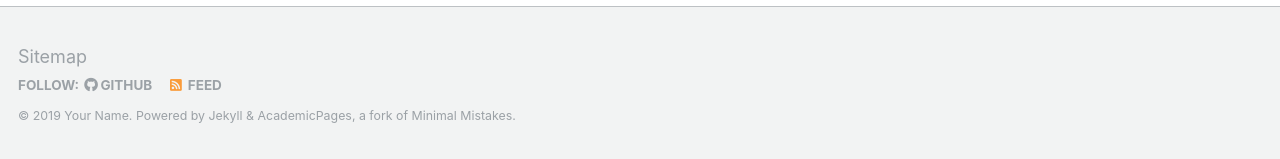
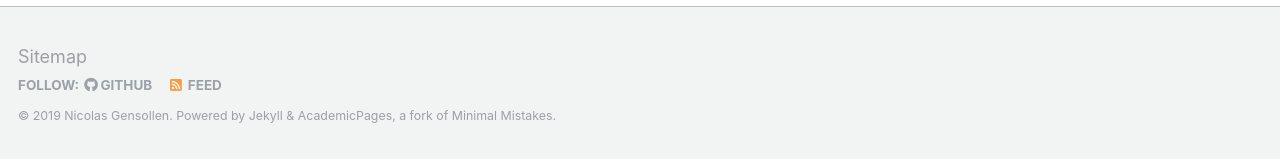
Before and after one commit to NicolasGensollen/nicolasgensollen.github.io, a Jekyll site: the page built from _pages/about.md, in a window 1280 px wide and 900 px high, scrolled down 2463 px. Shown: the part 738-897 px from the top of the window. Built offline with Jekyll 4.4.1, drawn with Linux system fonts in a browser that asks for light colours; some web fonts are replaced; some of the changed text lies outside the part shown.

Commit message:
Change site settings

```diff
--- a/_config.yml
+++ b/_config.yml
@@ -7,13 +7,13 @@
 
 # Site Settings
 locale                   : "en-US"
-title                    : "Your Name / Site Title"
+title                    : "Nicolas Gensollen"
 title_separator          : "-"
-name                     : &name "Your Name"
+name                     : &name "Nicolas Gensollen"
 description              : &description "personal description"
-url                      : https://academicpages.github.io # the base hostname & protocol for your site e.g. "https://mmistakes.github.io"
+url                      : https://nicolasgensollen.github.io # the base hostname & protocol for your site e.g. "https://mmistakes.github.io"
 baseurl                  : "" # the subpath of your site, e.g. "/blog"
-repository               : "academicpages/academicpages.github.io"
+repository               : "NicolasGensollen/nicolasgensollen.github.io"
 teaser                   :  # filename of teaser fallback teaser image placed in /images/, .e.g. "500x300.png"
 breadcrumbs              : false # true, false (default)
 words_per_minute         : 160
```
